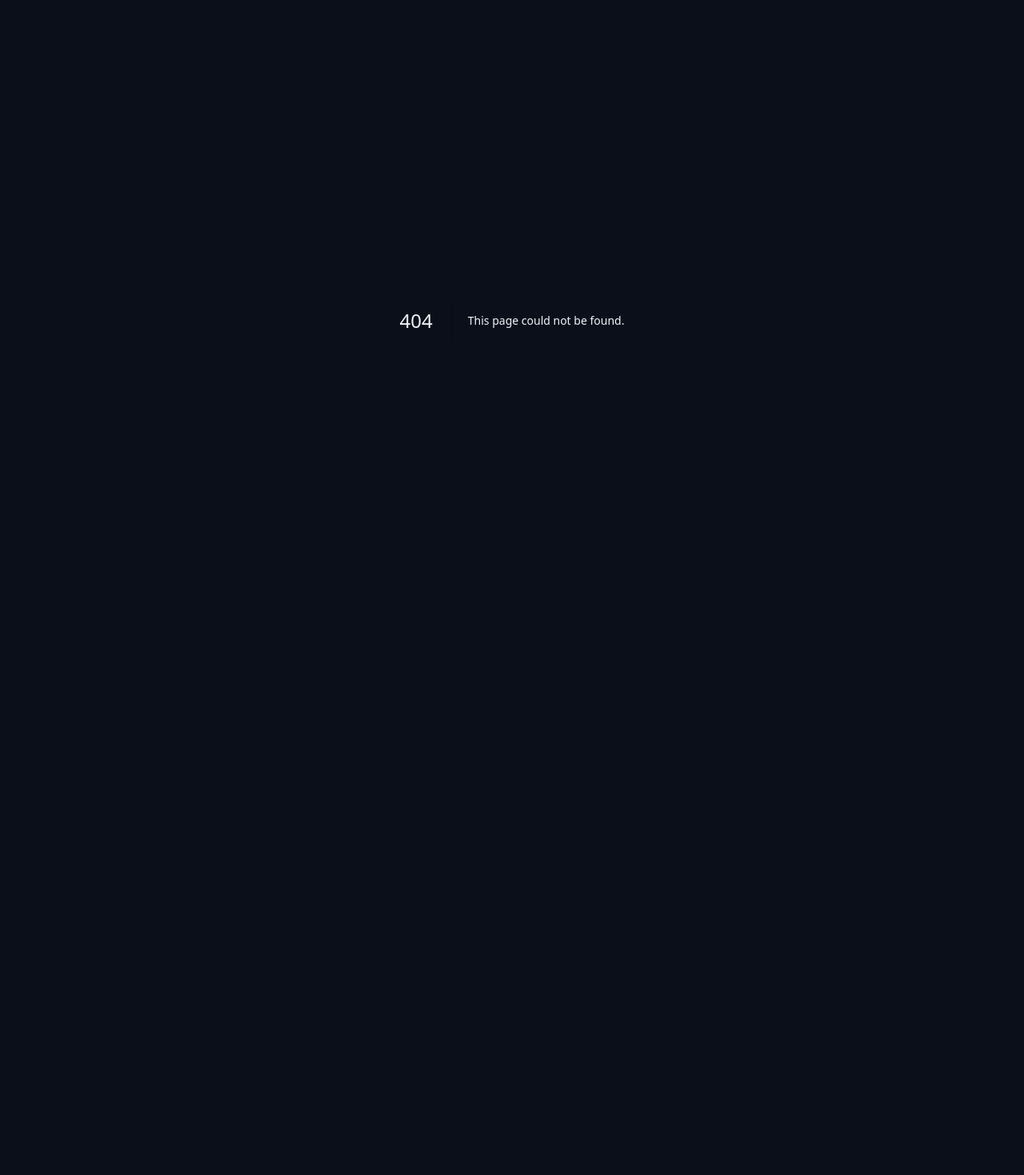
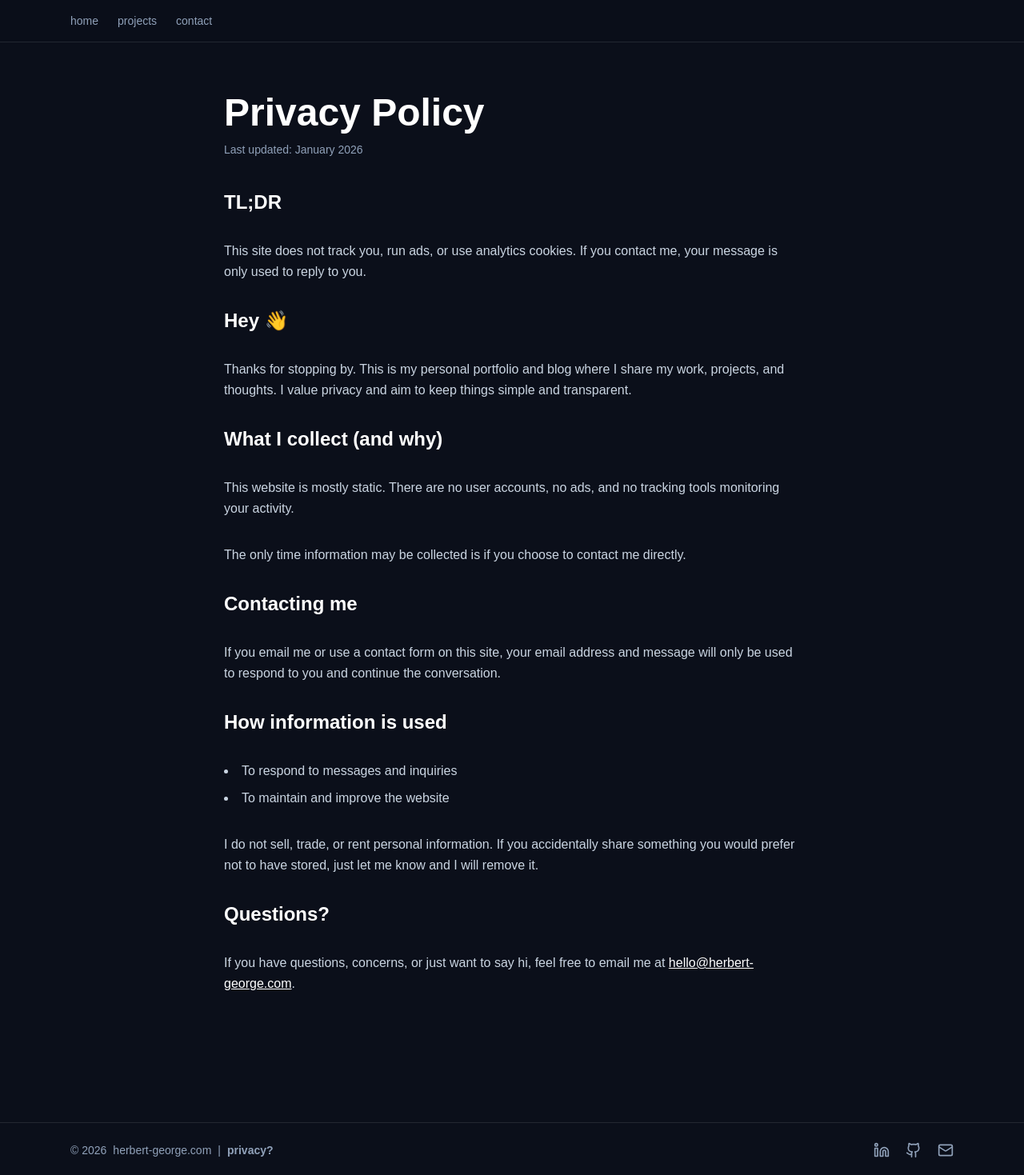
Before and after one commit to H3r-b/Portfolio, a Next.js app: page /privacy in a window 1280 px wide. Before the commit this address had no page. Shown: the top 1469 px of the page at 80% size. Before the commit the page ends 800 px from the top, so only its background shows below. Built offline with nearby package versions, Linux system fonts and the light colour scheme.

Commit message:
Added other pages

```diff
--- a/app/layout.tsx
+++ b/app/layout.tsx
@@ -1,4 +1,6 @@
 import './globals.css'
+import Navbar from '@/components/layout/Navbar'
+import Footer from '@/components/layout/Footer'
 
 export default function RootLayout({
   children,
@@ -7,11 +9,10 @@ export default function RootLayout({
 }) {
   return (
     <html lang="en">
-      <body className="
-        bg-[#0b0f1a] text-slate-100
-        transition-colors duration-300
-      ">
+      <body className="bg-[#0b0f1a] text-slate-100 transition-colors duration-300">
+        <Navbar />
         {children}
+        <Footer />
       </body>
     </html>
   )
--- a/app/page.tsx
+++ b/app/page.tsx
@@ -8,11 +8,9 @@ import Footer from '@/components/layout/Footer'
 export default function Page() {
   return (
     <main className="min-h-screen bg-[#0b0f1a] text-slate-100">
-      <Navbar />
       <Hero />
       <Experience />
       <Projects />
-      <Footer />
     </main>
   )
 }
--- /dev/null
+++ b/app/privacy/page.tsx
@@ -0,0 +1,91 @@
+export default function PrivacyPage() {
+  return (
+    <main className="max-w-3xl mx-auto px-6 py-16 text-slate-300">
+      {/* H1 */}
+      <h1 className="text-4xl md:text-5xl font-bold text-white mb-3">
+        Privacy Policy
+      </h1>
+
+      <p className="text-sm text-slate-400 mb-10">
+        Last updated: January 2026
+      </p>
+
+      <section className="space-y-8 leading-relaxed">
+        {/* H2 */}
+        <h2 className="text-xl md:text-2xl font-semibold text-white">
+          TL;DR
+        </h2>
+
+        <p>
+          This site does not track you, run ads, or use analytics cookies.
+          If you contact me, your message is only used to reply to you.
+        </p>
+
+        <h2 className="text-xl md:text-2xl font-semibold text-white">
+          Hey 👋
+        </h2>
+
+        <p>
+          Thanks for stopping by. This is my personal portfolio and blog where
+          I share my work, projects, and thoughts. I value privacy and aim to
+          keep things simple and transparent.
+        </p>
+
+        <h2 className="text-xl md:text-2xl font-semibold text-white">
+          What I collect (and why)
+        </h2>
+
+        <p>
+          This website is mostly static. There are no user accounts, no ads,
+          and no tracking tools monitoring your activity.
+        </p>
+
+        <p>
+          The only time information may be collected is if you choose to
+          contact me directly.
+        </p>
+
+        <h2 className="text-xl md:text-2xl font-semibold text-white">
+          Contacting me
+        </h2>
+
+        <p>
+          If you email me or use a contact form on this site, your email address
+          and message will only be used to respond to you and continue the
+          conversation.
+        </p>
+
+        <h2 className="text-xl md:text-2xl font-semibold text-white">
+          How information is used
+        </h2>
+
+        <ul className="list-disc list-inside space-y-2">
+          <li>To respond to messages and inquiries</li>
+          <li>To maintain and improve the website</li>
+        </ul>
+
+        <p>
+          I do not sell, trade, or rent personal information. If you
+          accidentally share something you would prefer not to have stored,
+          just let me know and I will remove it.
+        </p>
+
+        <h2 className="text-xl md:text-2xl font-semibold text-white">
+          Questions?
+        </h2>
+
+        <p>
+          If you have questions, concerns, or just want to say hi, feel free to
+          email me at{' '}
+          <a
+            href="mailto:hello@herbert-george.com"
+            className="text-white underline hover:text-slate-200"
+          >
+            hello@herbert-george.com
+          </a>
+          .
+        </p>
+      </section>
+    </main>
+  )
+}
--- a/components/layout/Navbar.tsx
+++ b/components/layout/Navbar.tsx
@@ -1,18 +1,29 @@
+import Link from 'next/link'
+
 export default function Navbar() {
   return (
     <header className="sticky top-0 z-50 backdrop-blur bg-[#0b0f1a]/70 border-b border-white/10">
-      <div className="max-w-6xl mx-auto px-6 py-4 flex justify-between items-center">
-        <nav className="flex gap-6 text-sm">
-          <a className="text-slate-400 hover:text-white transition-colors">
-            home
-          </a>
-          <a className="text-slate-400 hover:text-white transition-colors">
-            projects
-          </a>
-          <a className="text-slate-400 hover:text-white transition-colors">
-            contact
-          </a>
-        </nav>
+      <div className="max-w-6xl mx-auto px-6 py-4 flex gap-6 text-sm">
+        <Link
+          href="/"
+          className="text-slate-400 hover:text-white transition"
+        >
+          home
+        </Link>
+
+        <Link
+          href="/projects"
+          className="text-slate-400 hover:text-white transition"
+        >
+          projects
+        </Link>
+
+        <Link
+          href="/contact"
+          className="text-slate-400 hover:text-white transition"
+        >
+          contact
+        </Link>
       </div>
     </header>
   )
```
